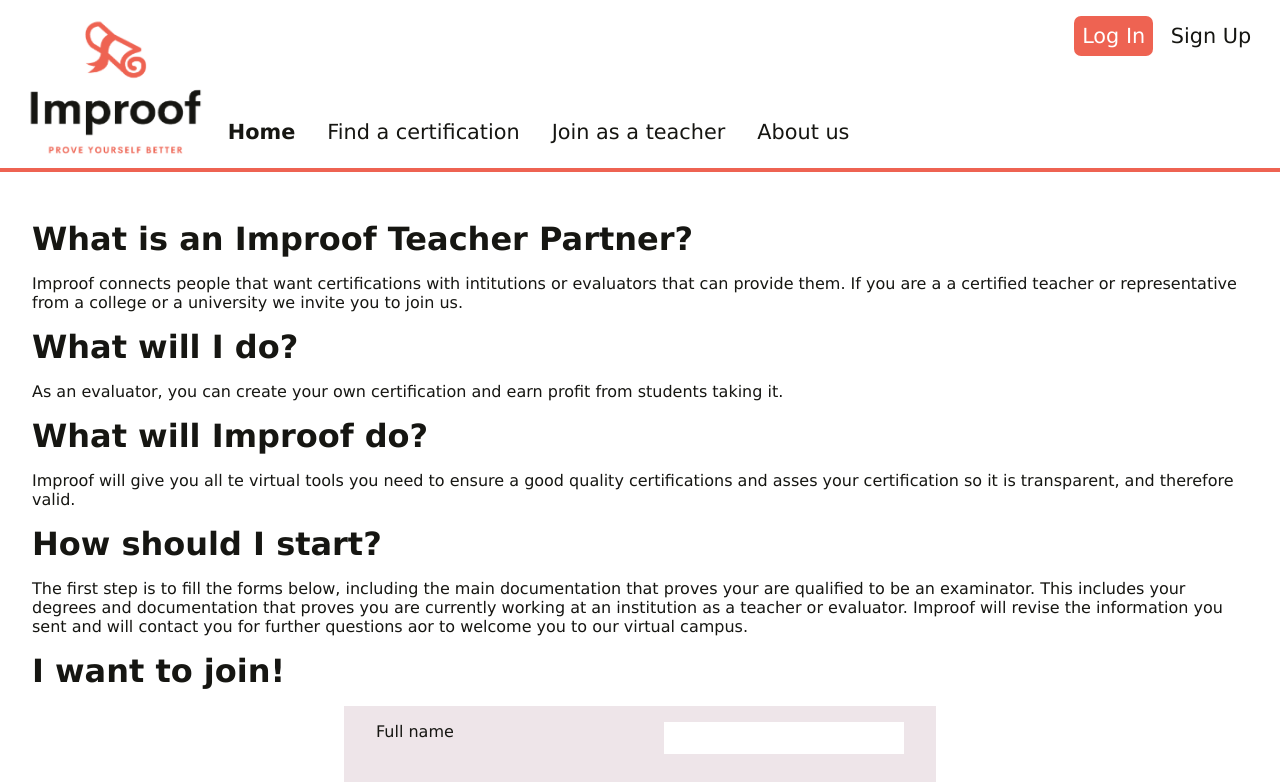
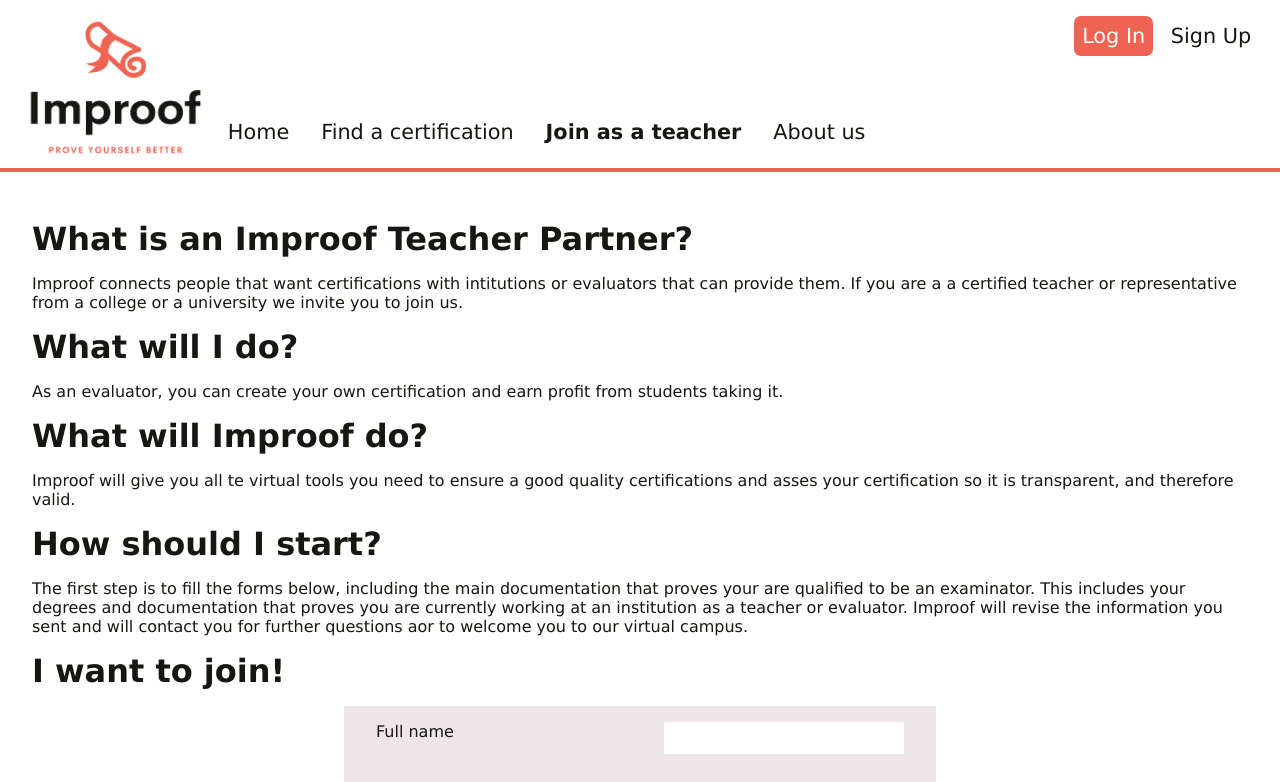
Before and after one commit to rcossio/LearningWebDev, a plain HTML site: page pages/evaluator.html in a window 1280 px wide. Shown: the top 782 px of the page. Drawn offline with nearby package versions, Linux system fonts and the light colour scheme; no server answers.

Commit message:
arregle el problema del text decoration en las barras de navegacion

```diff
--- a/pages/evaluator.html
+++ b/pages/evaluator.html
@@ -22,13 +22,13 @@
             </ul>
             <nav class="main-header__navigation-bar"> <!-- Barras de navegacion-->
                 <ul>
-                    <li class="main-header__navigation-tag main-header__navigation-tag--current-page">
+                    <li class="main-header__navigation-tag">
                         <a href="../index.html"> Home</a>
                     </li>
                     <li class="main-header__navigation-tag">
                         <a href="../pages/browse.html"> Find a certification</a>
                     </li>
-                    <li class="main-header__navigation-tag">
+                    <li class="main-header__navigation-tag main-header__navigation-tag--current-page">
                         <a href="../pages/evaluator.html"> Join as a teacher</a>
                     </li>
                     <li class="main-header__navigation-tag">
```
Also changed, not shown: pages/about.html (+2 -2 lines), pages/browse.html (+2 -2 lines), pages/contact.html (+1 -1 lines), pages/login.html (+1 -1 lines).
